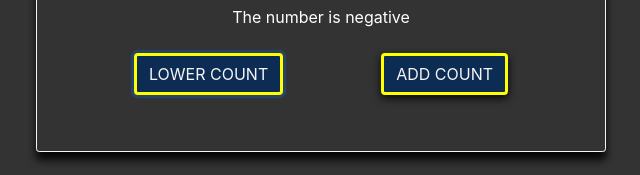
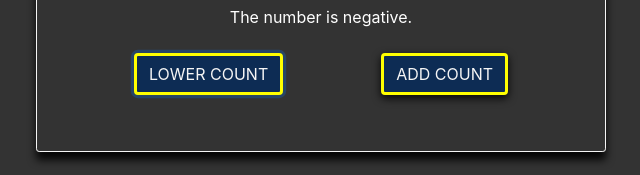
Before and after one commit to aguzsol/counter-project-vue-customdirectivesVUE, a plain HTML site: page index.html in a window 1280 px wide. Both pictures are taken after a click on the button "LOWER COUNT". Shown: the part 446-621 px from the top of the page, 319-959 px from the left. Drawn offline with nearby package versions, Linux system fonts and the light colour scheme.

Commit message:
solution2-using-v-if-number-positive-negative

```diff
--- a/index.html
+++ b/index.html
@@ -27,7 +27,8 @@
    <div class="col-10 mx-auto col-md-6 text-center main-container p-5 rounded-pill">
     <h1 v-highlight="'yellow'" v-hide-after="'5'" class="text-uppercase ">counter</h1>
     <h1 :class="{positive: counter>0, negative: counter<0}" id="counter">{{ counter }}</h1>
-    <p class="text-white">The number is {{ numberIsPositive }} </p>
+    <p class="text-white" v-if="isPositive">The number is positive. </p>
+    <p class="text-white" v-else-if="isNegative">The number is negative. </p>
     <div class="btn-container d-flex justify-content-around flex-wrap">
      <button v-blick-if-no-action="1" @click="updateCounter(-1)" class="btn counterBtn prevBtn text-uppercase m-2">lower count</button>
      <button v-blick-if-no-action="1" @click="updateCounter(1)" class="btn counterBtn nextBtn text-uppercase m-2">add count</button>
--- a/js/app.js
+++ b/js/app.js
@@ -12,10 +12,12 @@ const app = Vue.createApp({
     },
 
     computed: {
-        numberIsPositive(){
-            let text = this.counter >= 0? 'positive' : 'negative'
-            return text
-        }
+        isPositive(){
+            return this.counter >= 0
+        },
+        isNegative(){
+            return this.counter < 0
+        },
     }
 })
 
```
